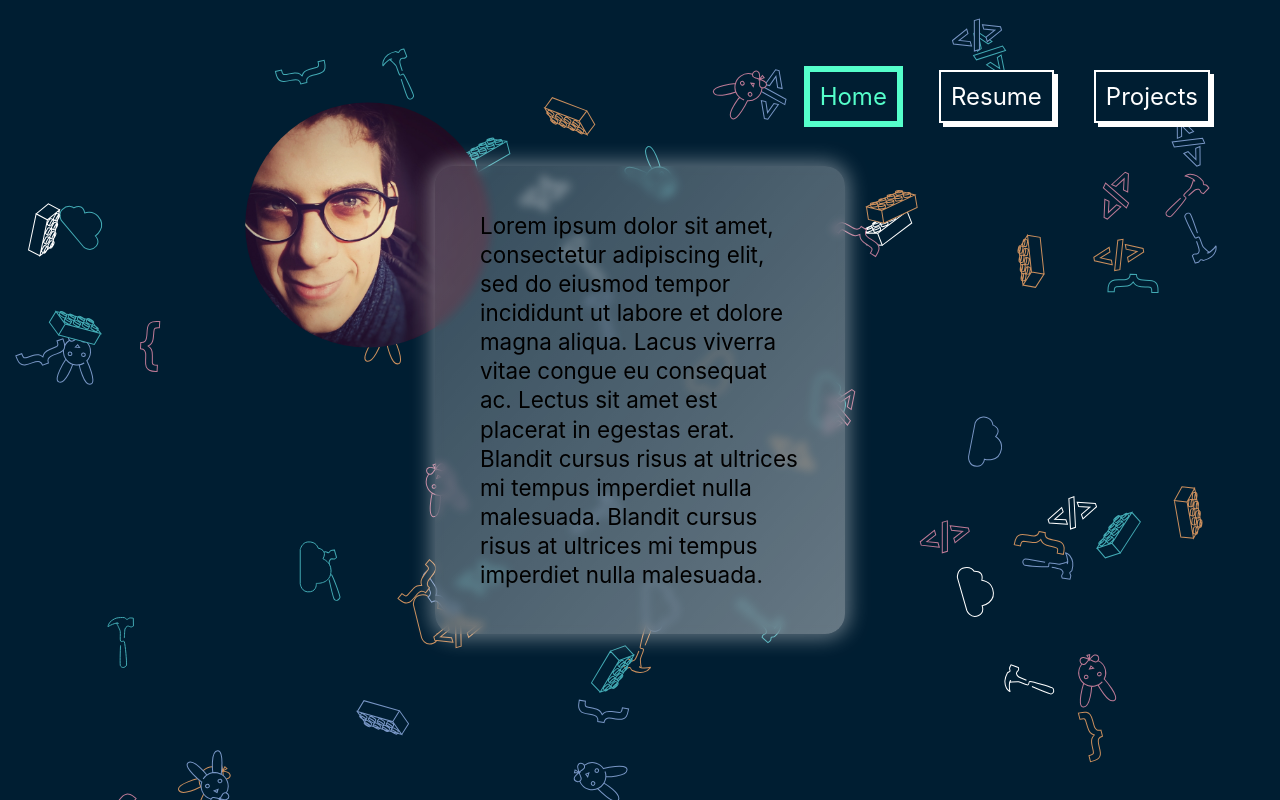
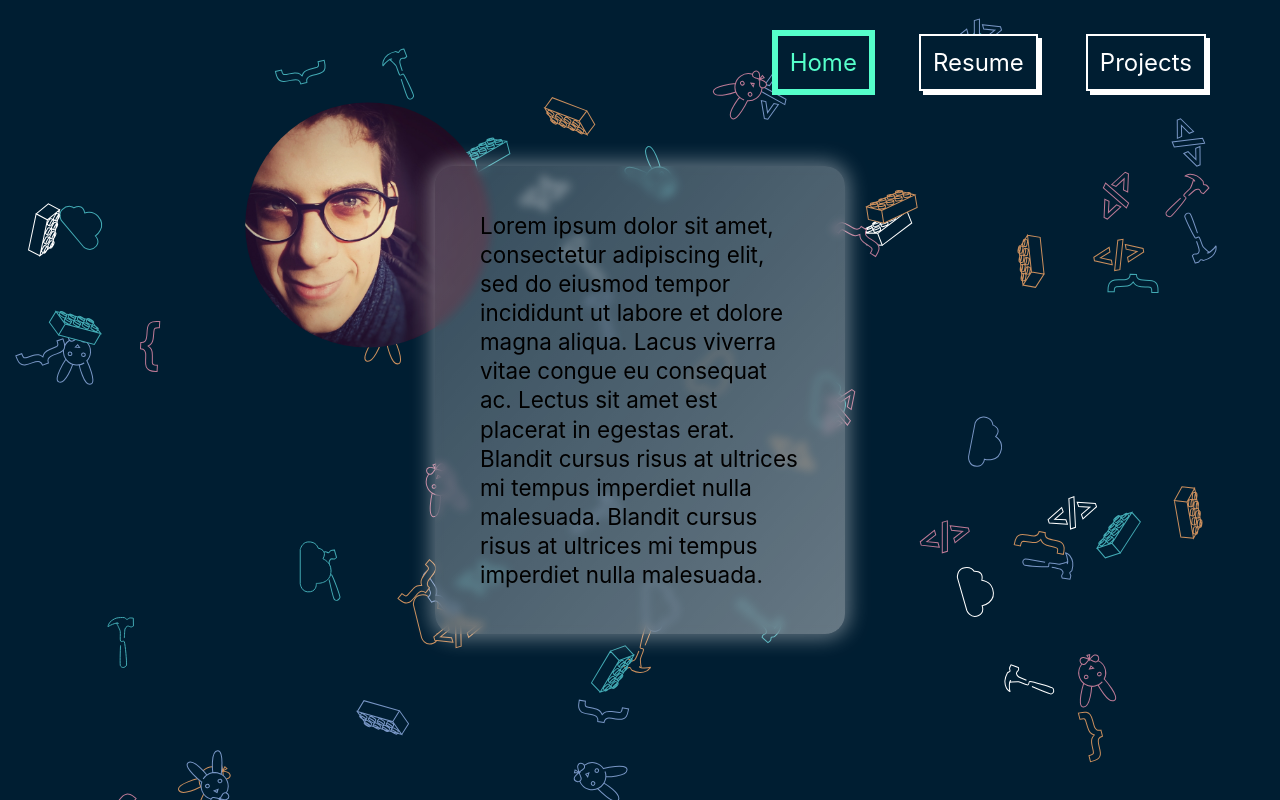
Before and after one commit to namfal/portfolio, a Vue app: page / in a window 1280 px wide. Built offline with nearby package versions, Linux system fonts and the light colour scheme.

Commit message:
using em for padding and margins, reduced font size at for less than 900px wide screens

```diff
--- a/src/components/Navigation.vue
+++ b/src/components/Navigation.vue
@@ -17,7 +17,7 @@ export default {
 
 	nav {
 		position: absolute;
-		top: 50px;
+		top: 10px;
 		right: 50px;
 		z-index: 1;
 	}
@@ -26,10 +26,10 @@ export default {
 		display: inline-block;
 		color: white;
 		text-decoration: none;
-		margin: 20px;
-		font-size: 24px;
+		margin: 1em;
+		font-size: 1.5em;
 		border: 2px solid white;
-		padding: 10px;
+		padding: 0.5em;
 		box-shadow: 4px 4px 0 0 white;
 		transition: all 200ms ease-in-out;
 		user-select: none;
@@ -46,4 +46,10 @@ export default {
 		box-shadow: 0 0 0 4px @bright-turquoise;
 	}
 
+	@media screen and (max-width: 900px){
+		.link {
+			font-size: 1.2em;
+		}
+	}
+
 </style>
```
